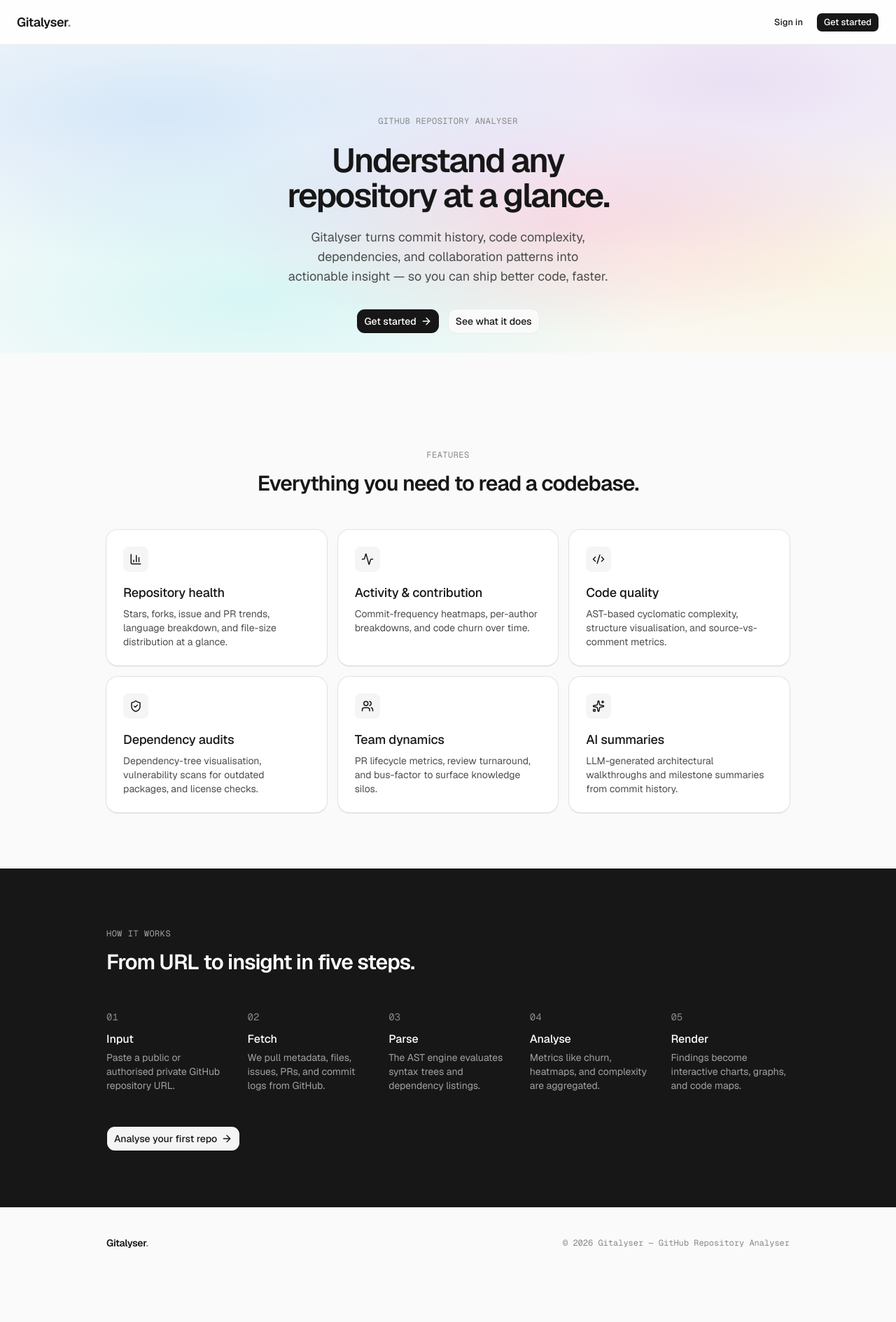
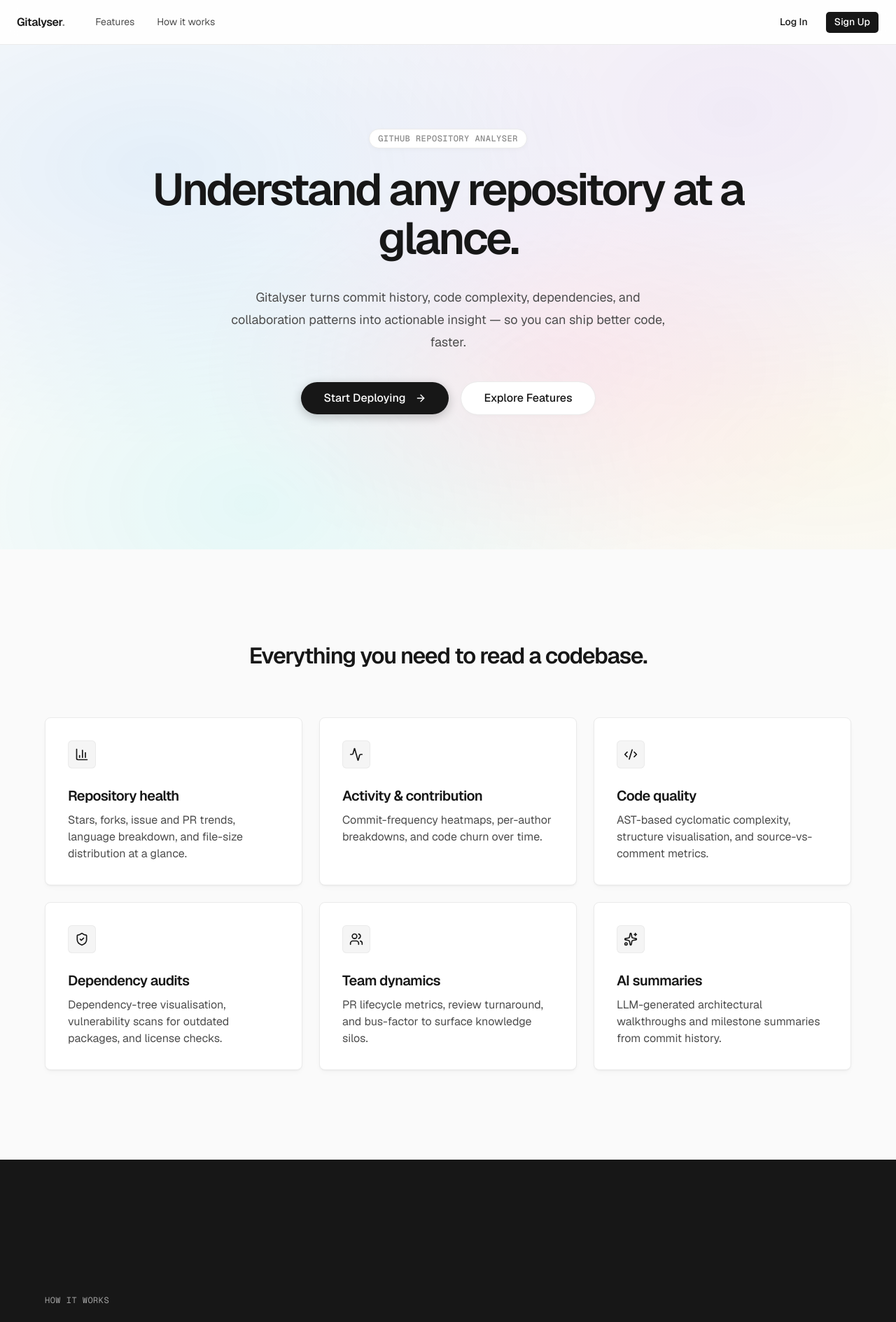
Before and after one commit to phaneesh29/gitalyser, a Next.js app in the folder web/: page / in a window 1280 px wide. Shown: the top 1889 px of the page at 70% size. Before the commit the page ends 1826 px from the top, so only its background shows below. Built offline with nearby package versions, Linux system fonts and the light colour scheme.

Commit message:
style: crazy ui revamp across home, login, and dashboard based on DESIGN.md

```diff
--- a/web/src/app/page.tsx
+++ b/web/src/app/page.tsx
@@ -45,108 +45,131 @@ const features = [
 ];
 
 const steps = [
-  { n: "01", t: "Input", d: "Paste a public or authorised private GitHub repository URL." },
-  { n: "02", t: "Fetch", d: "We pull metadata, files, issues, PRs, and commit logs from GitHub." },
-  { n: "03", t: "Parse", d: "The AST engine evaluates syntax trees and dependency listings." },
+  { n: "01", t: "Input URL", d: "Paste a public or authorised private GitHub repository." },
+  { n: "02", t: "Fetch Data", d: "We pull metadata, files, issues, PRs, and commit logs." },
+  { n: "03", t: "Parse AST", d: "The engine evaluates syntax trees and dependency graphs." },
   { n: "04", t: "Analyse", d: "Metrics like churn, heatmaps, and complexity are aggregated." },
-  { n: "05", t: "Render", d: "Findings become interactive charts, graphs, and code maps." },
+  { n: "05", t: "Render UI", d: "Findings become interactive charts, graphs, and code maps." },
 ];
 
 export default function Landing() {
   return (
-    <div className="flex min-h-full flex-col">
-      {/* nav-bar */}
-      <header className="sticky top-0 z-10 flex h-16 items-center justify-between border-b border-border bg-card/80 px-6 backdrop-blur-sm">
-        <span className="text-lg font-semibold tracking-[-0.02em]">
-          Gitalyser<span className="text-[#888]">.</span>
-        </span>
-        <nav className="flex items-center gap-2">
-          <Button asChild variant="ghost" size="sm">
-            <Link href="/login">Sign in</Link>
+    <div className="flex min-h-screen flex-col bg-[#fafafa] selection:bg-[#171717] selection:text-[#f2f2f2]">
+      {/* Vercel-style Nav */}
+      <header className="sticky top-0 z-50 flex h-16 items-center justify-between border-b border-[#ebebeb] bg-white/80 px-6 backdrop-blur-md">
+        <div className="flex items-center gap-8">
+          <Link href="/" className="text-[16px] font-semibold tracking-[-0.02em] text-[#171717]">
+            Gitalyser<span className="text-[#888888]">.</span>
+          </Link>
+          <nav className="hidden items-center gap-2 md:flex">
+            <Link href="#features" className="rounded-full px-3 py-1.5 text-[14px] text-[#4d4d4d] transition-colors hover:bg-black/5 hover:text-[#171717]">
+              Features
+            </Link>
+            <Link href="#how-it-works" className="rounded-full px-3 py-1.5 text-[14px] text-[#4d4d4d] transition-colors hover:bg-black/5 hover:text-[#171717]">
+              How it works
+            </Link>
+          </nav>
+        </div>
+        <div className="flex items-center gap-3">
+          <Button asChild variant="ghost" className="h-[32px] rounded-[6px] px-3 text-[14px] font-medium text-[#171717] hover:bg-black/5">
+            <Link href="/login">Log In</Link>
           </Button>
-          <Button asChild size="sm">
-            <Link href="/login">Get started</Link>
+          <Button asChild className="h-[32px] rounded-[6px] bg-[#171717] px-3 text-[14px] font-medium text-white hover:bg-[#383838]">
+            <Link href="/login">Sign Up</Link>
           </Button>
-        </nav>
+        </div>
       </header>
 
       <main className="flex-1">
-        {/* hero-band with mesh gradient backdrop */}
-        <section className="relative overflow-hidden">
-          <div className="mesh-hero pointer-events-none absolute inset-x-0 top-0 h-[440px]" />
-          <div className="relative mx-auto max-w-3xl px-6 pt-24 pb-20 text-center">
-            <span className="eyebrow">GitHub Repository Analyser</span>
-            <h1 className="mt-5 text-4xl font-semibold tracking-[-0.045em] text-balance sm:text-5xl sm:leading-[1.05]">
+        {/* Hero Section with Mesh Gradient */}
+        <section className="relative flex flex-col items-center justify-center overflow-hidden pt-[120px] pb-[192px]">
+          <div className="mesh-hero pointer-events-none absolute inset-x-0 top-0 h-[800px] w-full opacity-60" />
+
+          <div className="relative z-10 mx-auto max-w-[1000px] px-6 text-center">
+            <div className="mb-6 inline-flex items-center justify-center rounded-full border border-[#ebebeb] bg-white px-3 py-1 text-[12px] font-medium tracking-[0.04em] text-[#888888] shadow-[0_2px_8px_-2px_rgba(0,0,0,0.05)] uppercase font-mono">
+              GitHub Repository Analyser
+            </div>
+
+            <h1 className="mb-8 text-[40px] font-semibold leading-[1.1] tracking-[-1.6px] text-[#171717] sm:text-[64px] sm:tracking-[-3.2px]">
               Understand any repository at a glance.
             </h1>
-            <p className="mx-auto mt-5 max-w-xl text-lg text-muted-foreground text-balance">
+
+            <p className="mx-auto mb-10 max-w-[640px] text-[18px] leading-[32px] text-[#4d4d4d]">
               Gitalyser turns commit history, code complexity, dependencies, and
               collaboration patterns into actionable insight — so you can ship
               better code, faster.
             </p>
-            <div className="mt-8 flex items-center justify-center gap-3">
-              <Button asChild size="lg">
+
+            <div className="flex flex-col items-center justify-center gap-4 sm:flex-row">
+              <Button asChild className="h-[48px] rounded-full bg-[#171717] px-8 text-[16px] font-medium text-white shadow-[0_4px_14px_0_rgb(0,0,0,0.2)] hover:bg-[#383838] hover:shadow-[0_6px_20px_rgba(0,0,0,0.23)] transition-all">
                 <Link href="/login">
-                  Get started
-                  <ArrowRight />
+                  Start Deploying <ArrowRight className="ml-2 h-4 w-4" />
                 </Link>
               </Button>
-              <Button asChild variant="outline" size="lg">
-                <a href="#features">See what it does</a>
+              <Button asChild variant="outline" className="h-[48px] rounded-full border-[#ebebeb] bg-white px-8 text-[16px] font-medium text-[#171717] shadow-[0_2px_4px_rgba(0,0,0,0.02)] hover:bg-[#fafafa]">
+                <a href="#features">Explore Features</a>
               </Button>
             </div>
           </div>
         </section>
 
-        {/* feature grid */}
-        <section id="features" className="mx-auto max-w-5xl px-6 py-20">
-          <div className="mx-auto max-w-2xl text-center">
-            <span className="eyebrow">Features</span>
-            <h2 className="mt-3 text-3xl font-semibold tracking-[-0.03em]">
+        {/* Feature Grid (card-marketing) */}
+        <section id="features" className="bg-[#fafafa] py-[128px]">
+          <div className="mx-auto max-w-[1200px] px-6">
+            <div className="mb-16 text-center">
+              <h2 className="text-[32px] font-semibold tracking-[-1.28px] text-[#171717]">
                 Everything you need to read a codebase.
               </h2>
             </div>
-          <div className="mt-12 grid gap-4 sm:grid-cols-2 lg:grid-cols-3">
+
+            <div className="grid gap-6 sm:grid-cols-2 lg:grid-cols-3">
               {features.map(({ icon: Icon, title, body }) => (
                 <div
                   key={title}
-                className="rounded-xl bg-card p-6 ring-1 ring-foreground/10 shadow-card"
+                  className="group relative overflow-hidden rounded-[8px] border border-[#ebebeb] bg-white p-8 shadow-[0_1px_2px_rgba(0,0,0,0.04),0_4px_8px_-2px_rgba(0,0,0,0.04)] transition-shadow hover:shadow-[0_2px_8px_rgba(0,0,0,0.08),0_12px_24px_-4px_rgba(0,0,0,0.06)]"
                 >
-                <div className="flex size-9 items-center justify-center rounded-md bg-secondary text-foreground">
-                  <Icon className="size-4.5" />
+                  <div className="mb-6 inline-flex h-10 w-10 items-center justify-center rounded-[6px] bg-[#f5f5f5] text-[#171717] ring-1 ring-inset ring-[#ebebeb]">
+                    <Icon className="h-5 w-5" />
                   </div>
-                <h3 className="mt-4 text-lg font-medium tracking-[-0.01em]">
+                  <h3 className="mb-2 text-[20px] font-semibold tracking-[-0.6px] text-[#171717]">
                     {title}
                   </h3>
-                <p className="mt-1.5 text-sm text-muted-foreground">{body}</p>
+                  <p className="text-[16px] leading-[24px] text-[#4d4d4d]">
+                    {body}
+                  </p>
                 </div>
               ))}
             </div>
+          </div>
         </section>
 
-        {/* how it works — polarity-flipped dark band */}
-        <section className="bg-primary text-primary-foreground">
-          <div className="mx-auto max-w-5xl px-6 py-20">
-            <div className="max-w-2xl">
-              <span className="eyebrow text-[#a1a1a1]">How it works</span>
-              <h2 className="mt-3 text-3xl font-semibold tracking-[-0.03em]">
-                From URL to insight in five steps.
+        {/* showcase-band-dark (Polarity-flipped) */}
+        <section id="how-it-works" className="bg-[#171717] py-[192px] text-white">
+          <div className="mx-auto max-w-[1200px] px-6">
+            <div className="mb-20 max-w-3xl">
+              <span className="mb-4 block font-mono text-[12px] uppercase tracking-[0.04em] text-[#a1a1a1]">
+                How it works
+              </span>
+              <h2 className="text-[40px] font-semibold leading-[1.1] tracking-[-1.6px] sm:text-[48px] sm:tracking-[-2.4px]">
+                From URL to insight <br className="hidden sm:block" />in five steps.
               </h2>
             </div>
-            <ol className="mt-12 grid gap-8 sm:grid-cols-2 lg:grid-cols-5">
+
+            <ol className="grid gap-x-8 gap-y-12 border-t border-[#333333] pt-12 sm:grid-cols-2 lg:grid-cols-5">
               {steps.map((s) => (
-                <li key={s.n}>
-                  <span className="font-mono text-sm text-[#888]">{s.n}</span>
-                  <h3 className="mt-2 text-base font-medium">{s.t}</h3>
-                  <p className="mt-1 text-sm text-[#a1a1a1]">{s.d}</p>
+                <li key={s.n} className="relative">
+                  <span className="mb-4 block font-mono text-[13px] text-[#888888]">{s.n}</span>
+                  <h3 className="mb-2 text-[18px] font-medium tracking-[-0.02em]">{s.t}</h3>
+                  <p className="text-[14px] leading-[22px] text-[#a1a1a1]">{s.d}</p>
                 </li>
               ))}
             </ol>
-            <div className="mt-12">
-              <Button asChild variant="secondary" size="lg">
+
+            <div className="mt-20 flex justify-start">
+              <Button asChild className="h-[48px] rounded-full bg-white px-8 text-[16px] font-medium text-[#171717] hover:bg-[#ebebeb]">
                 <Link href="/login">
                   Analyse your first repo
-                  <ArrowRight />
+                  <ArrowRight className="ml-2 h-4 w-4" />
                 </Link>
               </Button>
             </div>
@@ -154,14 +177,34 @@ export default function Landing() {
         </section>
       </main>
 
-      {/* footer */}
-      <footer className="border-t border-border">
-        <div className="mx-auto flex max-w-5xl flex-col items-center justify-between gap-4 px-6 py-10 sm:flex-row">
-          <span className="text-sm font-semibold tracking-[-0.02em]">
-            Gitalyser<span className="text-[#888]">.</span>
+      {/* Footer */}
+      <footer className="bg-white border-t border-[#ebebeb]">
+        <div className="mx-auto flex max-w-[1200px] flex-col justify-between gap-8 px-6 py-16 md:flex-row md:items-start md:py-24">
+          <div className="flex flex-col gap-4">
+            <span className="text-[20px] font-semibold tracking-[-0.04em] text-[#171717]">
+              Gitalyser<span className="text-[#888888]">.</span>
             </span>
-          <p className="font-mono text-xs text-[#888]">
-            © {new Date().getFullYear()} Gitalyser — GitHub Repository Analyser
+            <p className="max-w-xs text-[14px] leading-[24px] text-[#888888]">
+              The standard for reading codebases, measuring health, and shipping faster.
+            </p>
+          </div>
+
+          <div className="grid grid-cols-2 gap-12 sm:grid-cols-2 md:gap-24">
+            <div className="flex flex-col gap-3">
+              <span className="mb-2 font-mono text-[12px] uppercase tracking-[0.04em] text-[#a1a1a1]">Legal</span>
+              <Link href="/terms" className="text-[14px] text-[#4d4d4d] hover:text-[#171717]">Terms of Service</Link>
+              <Link href="/privacy" className="text-[14px] text-[#4d4d4d] hover:text-[#171717]">Privacy Policy</Link>
+            </div>
+            <div className="flex flex-col gap-3">
+              <span className="mb-2 font-mono text-[12px] uppercase tracking-[0.04em] text-[#a1a1a1]">Platform</span>
+              <Link href="/login" className="text-[14px] text-[#4d4d4d] hover:text-[#171717]">Log In</Link>
+              <Link href="/login" className="text-[14px] text-[#4d4d4d] hover:text-[#171717]">Sign Up</Link>
+            </div>
+          </div>
+        </div>
+        <div className="border-t border-[#ebebeb] bg-[#fafafa] py-6 text-center">
+          <p className="font-mono text-[12px] text-[#888888]">
+            © {new Date().getFullYear()} Gitalyser Inc. All rights reserved.
           </p>
         </div>
       </footer>
--- a/web/src/components/sign-in-card.tsx
+++ b/web/src/components/sign-in-card.tsx
@@ -49,38 +49,41 @@ export function SignInCard() {
   }
 
   return (
-    <Card className="relative z-10 w-full max-w-md gap-6 py-8 shadow-float">
-      <CardHeader className="text-center">
-        <p className="eyebrow mb-3">Gitalyser</p>
-        <CardTitle className="text-2xl tracking-[-0.04em]">
+    <Card className="relative z-10 w-full max-w-[480px] gap-6 rounded-[12px] border border-[#ebebeb] bg-white p-10 shadow-[0_1px_1px_rgba(0,0,0,0.02),0_8px_16px_-4px_rgba(0,0,0,0.04),0_24px_32px_-8px_rgba(0,0,0,0.04)] sm:p-12">
+      <div className="mb-8 text-center">
+        <span className="mb-4 block font-mono text-[12px] uppercase tracking-[0.04em] text-[#888888]">
+          Gitalyser
+        </span>
+        <h1 className="mb-3 text-[32px] font-semibold tracking-[-1.28px] text-[#171717]">
           Sign in to continue.
-        </CardTitle>
-        <CardDescription className="text-balance">
+        </h1>
+        <p className="text-[16px] leading-relaxed text-[#4d4d4d]">
           Connect your GitHub account to start analysing repositories.
-        </CardDescription>
-      </CardHeader>
-      <CardContent className="space-y-6">
-        <div className="flex items-start space-x-2">
+        </p>
+      </div>
+      <div className="space-y-8">
+        <div className="flex items-start space-x-3 rounded-[8px] border border-[#ebebeb] bg-[#fafafa] p-4">
           <Checkbox
             id="terms"
             checked={termsAccepted}
             onCheckedChange={(checked) => setTermsAccepted(checked === true)}
             disabled={loading}
+            className="mt-1"
           />
-          <div className="grid gap-1.5 leading-none">
+          <div className="grid gap-1.5">
             <label
               htmlFor="terms"
-              className="text-sm font-medium leading-none peer-disabled:cursor-not-allowed peer-disabled:opacity-70"
+              className="text-[14px] font-medium leading-none text-[#171717] peer-disabled:cursor-not-allowed peer-disabled:opacity-70"
             >
               Accept terms and conditions
             </label>
-            <p className="text-sm text-muted-foreground">
+            <p className="text-[14px] leading-relaxed text-[#888888]">
               By continuing, you agree to our{" "}
-              <Link href="/terms" className="underline hover:text-primary">
+              <Link href="/terms" className="text-[#171717] underline decoration-[#ebebeb] underline-offset-4 hover:decoration-[#171717]">
                 Terms of Service
               </Link>{" "}
               and{" "}
-              <Link href="/privacy" className="underline hover:text-primary">
+              <Link href="/privacy" className="text-[#171717] underline decoration-[#ebebeb] underline-offset-4 hover:decoration-[#171717]">
                 Privacy Policy
               </Link>
               .
@@ -88,19 +91,18 @@ export function SignInCard() {
           </div>
         </div>
         <Button
-          className="w-full"
-          size="lg"
+          className="flex h-[48px] w-full items-center justify-center gap-3 rounded-[6px] bg-[#171717] text-[16px] font-medium text-white shadow-[0_4px_14px_0_rgb(0,0,0,0.1)] transition-colors hover:bg-[#383838]"
           onClick={handleSignIn}
           disabled={loading}
         >
           {loading ? (
-            <Loader2 className="animate-spin" />
+            <Loader2 className="animate-spin text-white" size={18} />
           ) : (
-            <GithubIcon className="size-4" />
+            <GithubIcon className="size-5" />
           )}
           Continue with GitHub
         </Button>
-      </CardContent>
+      </div>
     </Card>
   );
 }
--- a/web/src/components/ui/card.tsx
+++ b/web/src/components/ui/card.tsx
@@ -12,7 +12,7 @@ function Card({
       data-slot="card"
       data-size={size}
       className={cn(
-        "group/card flex flex-col gap-(--card-spacing) overflow-hidden rounded-xl bg-card py-(--card-spacing) text-sm text-card-foreground ring-1 ring-foreground/10 [--card-spacing:--spacing(4)] has-data-[slot=card-footer]:pb-0 has-[>img:first-child]:pt-0 data-[size=sm]:[--card-spacing:--spacing(3)] data-[size=sm]:has-data-[slot=card-footer]:pb-0 *:[img:first-child]:rounded-t-xl *:[img:last-child]:rounded-b-xl",
+        "group/card flex flex-col gap-(--card-spacing) overflow-hidden rounded-[8px] border border-[#ebebeb] bg-white py-(--card-spacing) text-sm text-[#171717] shadow-[0_1px_1px_rgba(0,0,0,0.02),0_4px_8px_-2px_rgba(0,0,0,0.04)] [--card-spacing:--spacing(6)] has-data-[slot=card-footer]:pb-0 has-[>img:first-child]:pt-0 data-[size=sm]:[--card-spacing:--spacing(4)] data-[size=sm]:has-data-[slot=card-footer]:pb-0 *:[img:first-child]:rounded-t-[8px] *:[img:last-child]:rounded-b-[8px]",
         className
       )}
       {...props}
@@ -38,7 +38,7 @@ function CardTitle({ className, ...props }: React.ComponentProps<"div">) {
     <div
       data-slot="card-title"
       className={cn(
-        "font-heading text-base leading-snug font-medium group-data-[size=sm]/card:text-sm",
+        "font-semibold text-[20px] leading-snug tracking-[-0.6px] text-[#171717] group-data-[size=sm]/card:text-[16px]",
         className
       )}
       {...props}
@@ -50,7 +50,7 @@ function CardDescription({ className, ...props }: React.ComponentProps<"div">) {
   return (
     <div
       data-slot="card-description"
-      className={cn("text-sm text-muted-foreground", className)}
+      className={cn("text-[14px] text-[#4d4d4d]", className)}
       {...props}
     />
   )
```
Also changed, not shown: web/src/app/dashboard/page.tsx (+4 -4 lines), web/src/app/login/page.tsx (+7 -4 lines). Lines whose indentation alone changed are shown as unchanged.
